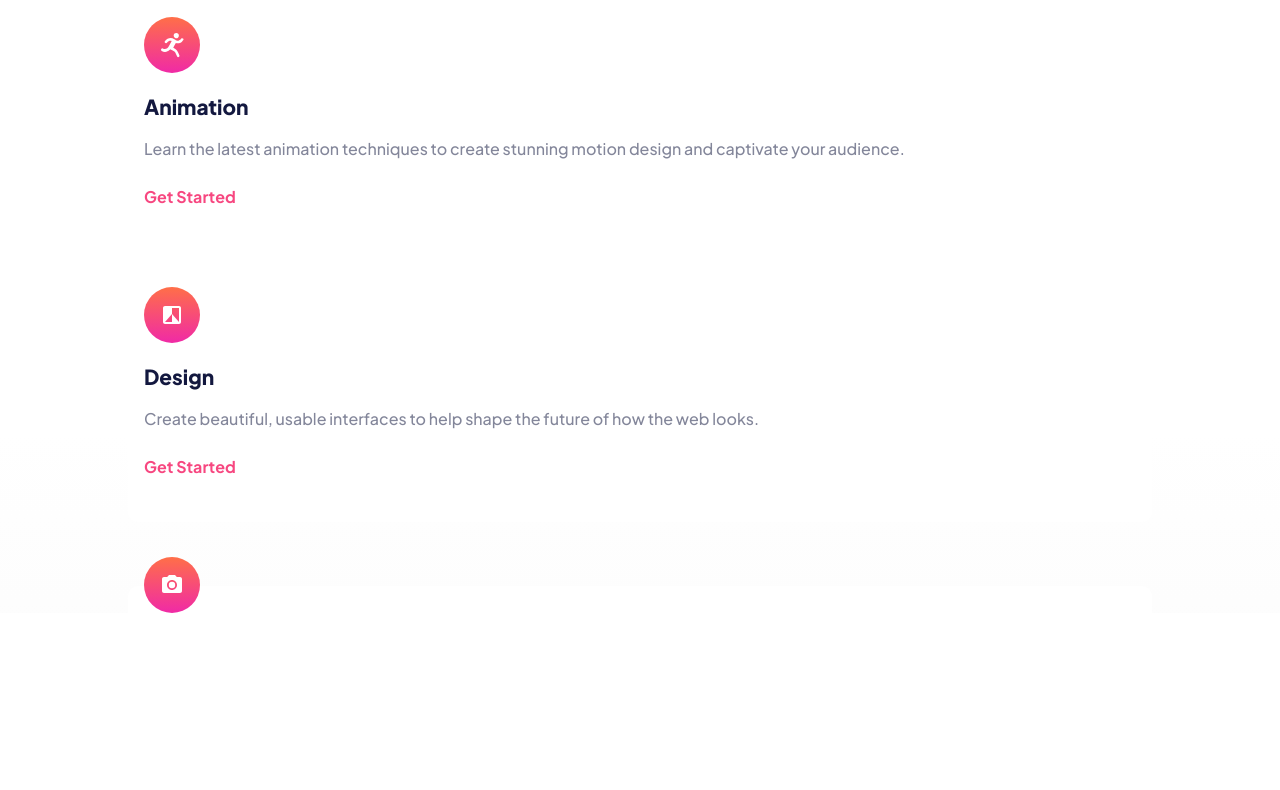
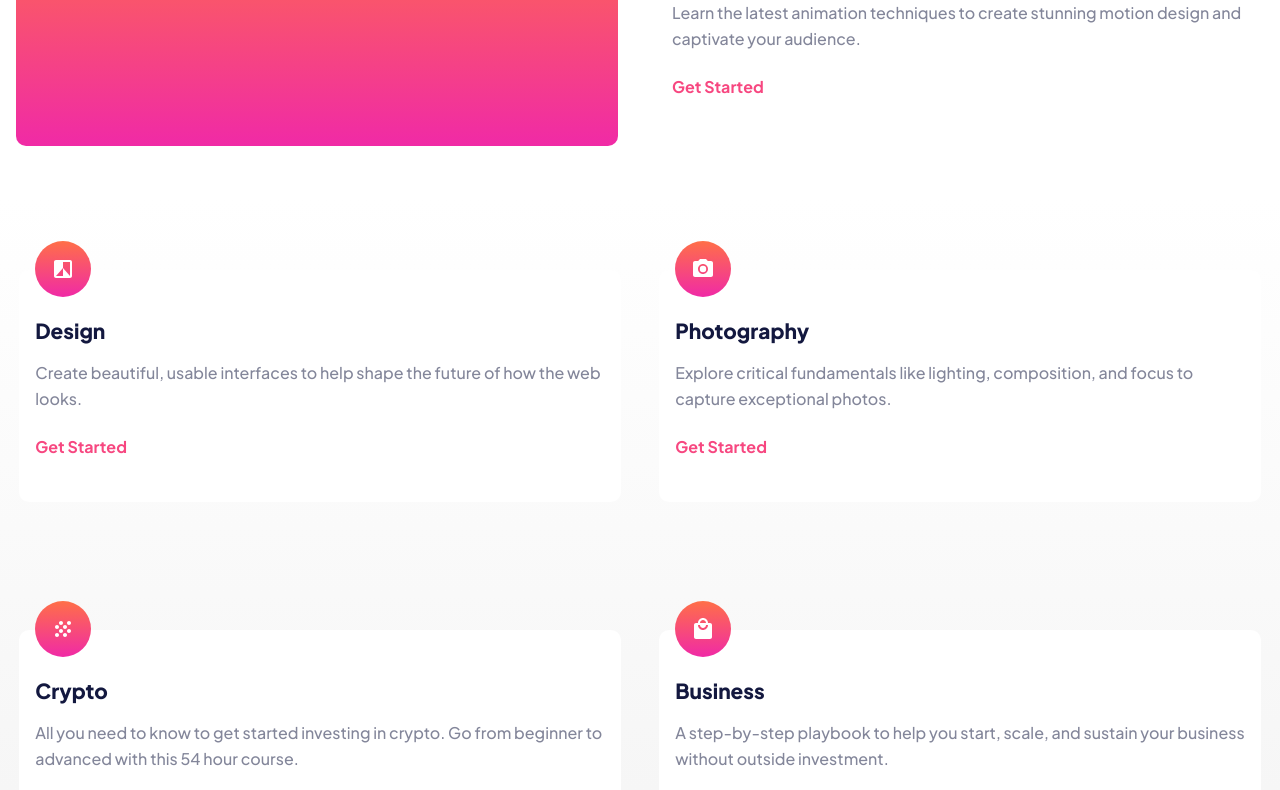
Before and after one commit to trekab/skilled-e-learning-landing-page, a plain HTML site: page index.html in a window 1280 px wide. Shown: the part 658-1448 px from the top of the page. Drawn offline with Linux system fonts and the light colour scheme.

Commit message:
feat: Position the main section for the tablet screens

```diff
--- a/main.css
+++ b/main.css
@@ -155,4 +155,20 @@ body {
     background: url(./assets/image-hero-tablet.png) no-repeat top -150px left -50px;
     height: 53vh;
   }
+
+  .course-cards {
+    display: flex;
+    flex-wrap: wrap;
+    align-items: center;
+  }
+
+  .intro-card {
+    height: 30vh;
+    padding: 3rem;
+  }
+
+  .intro-card,
+  .course-card {
+    width: 47%;
+  }
 }
```
